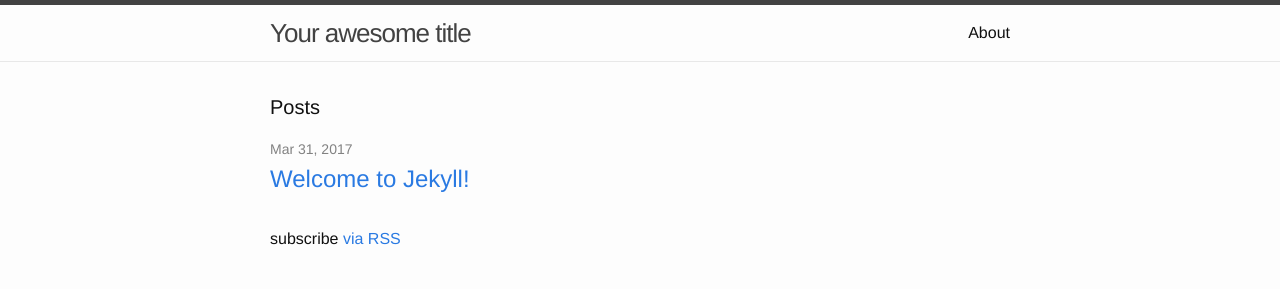
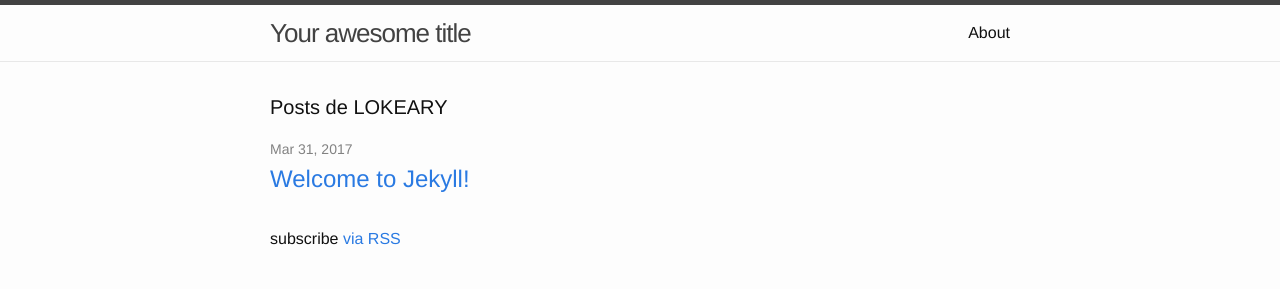
Before and after one commit to ChrisT092/ChrisT092.github.io, a Jekyll site: the page built from index.html, in a window 1280 px wide. Shown: the top 289 px of the page. Built offline with Jekyll 4.4.1, drawn with Linux system fonts in a browser that asks for light colours.

Commit message:
preuve
c'est à moi

```diff
--- a/index.html
+++ b/index.html
@@ -4,7 +4,7 @@
 
 <div class="home">
 
-  <h1 class="page-heading">Posts</h1>
+  <h1 class="page-heading">Posts de LOKEARY</h1>
 
   <ul class="post-list">
     {% for post in site.posts %}
```
